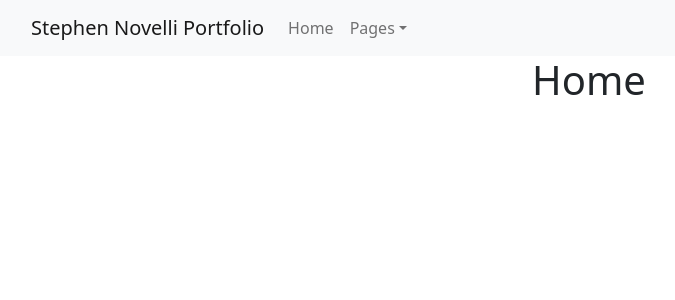
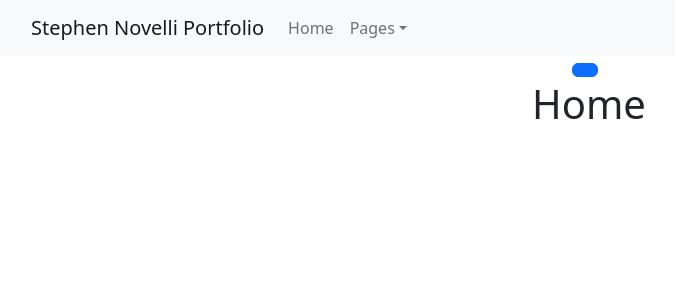
Before and after one commit to snovelli1021/snovelli-portfolio, a React (Create React App) app: page / in a window 1280 px wide. Shown: the top 300 px of the page, without its empty margins (51-726 px from the left). Built offline with nearby package versions, Linux system fonts and the light colour scheme.

Commit message:
Added outline of footer component and disabled with comments for now. Created sidebar component; button needs styled and positioned.

```diff
--- a/src/App.js
+++ b/src/App.js
@@ -7,6 +7,8 @@ import AboutMe from "./components/pages/AboutMe/AboutMe.js";
 import Projects from "./components/pages/Projects/Projects.js";
 import Resume from "./components/pages/Resume/Resume.js";
 import Contact from "./components/pages/Contact/Contact.js";
+import Sidebar from "./components/Sidebar/Sidebar.js";
+// import Footer from "./components/Footer/Footer.js";
 
 function App() {
   const [currentPage, setCurrentPage] = useState("Home");
@@ -14,11 +16,14 @@ function App() {
   return (
     <div className="App">
       <Navbar currentPage={currentPage} setCurrentPage={setCurrentPage} />
+      <Sidebar />
       {currentPage === "Home" && <Home />}
       {currentPage === "AboutMe" && <AboutMe />}
       {currentPage === "Projects" && <Projects />}
       {currentPage === "Resume" && <Resume />}
       {currentPage === "Contact" && <Contact />}
+
+      {/* <Footer /> */}
     </div>
   );
 }
--- /dev/null
+++ b/src/components/Footer/Footer.js
@@ -0,0 +1,11 @@
+import React from "react";
+
+const Footer = () => {
+  return (
+    <div>
+      <h1>Footer</h1>
+    </div>
+  );
+};
+
+export default Footer;
--- /dev/null
+++ b/src/components/Sidebar/Sidebar.js
@@ -0,0 +1,29 @@
+import React, { useState } from "react";
+import Button from "react-bootstrap/Button";
+import Offcanvas from "react-bootstrap/Offcanvas";
+
+//  Need to style and position the button (Upper Left) for the sidebar. Thinking about using the information icon.
+function Sidebar({ name }) {
+  const [show, setShow] = useState(false);
+
+  const handleClose = () => setShow(false);
+  const handleShow = () => setShow(true);
+
+  return (
+    <>
+      <Button variant="primary" onClick={handleShow} className="me-2">
+        {name}
+      </Button>
+      <Offcanvas show={show} onHide={handleClose}>
+        <Offcanvas.Header closeButton>
+          <Offcanvas.Title>About</Offcanvas.Title>
+        </Offcanvas.Header>
+        <Offcanvas.Body>
+          Add detailed text about each page and maybe online profiles?
+        </Offcanvas.Body>
+      </Offcanvas>
+    </>
+  );
+}
+
+export default Sidebar;
```
